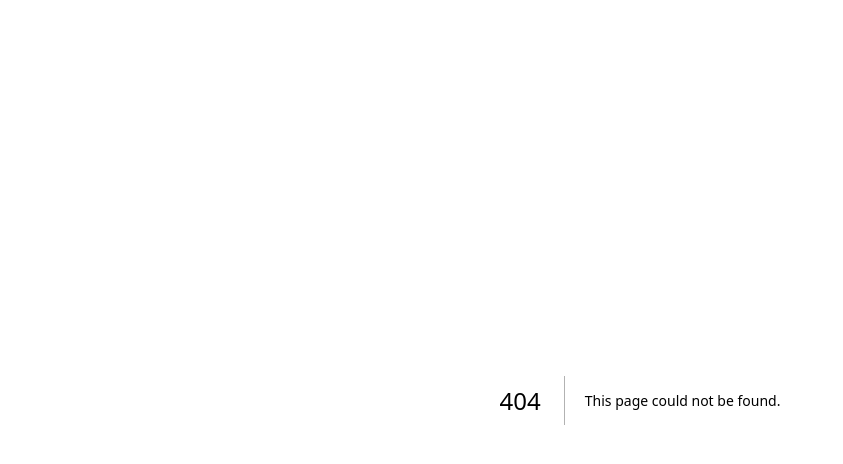
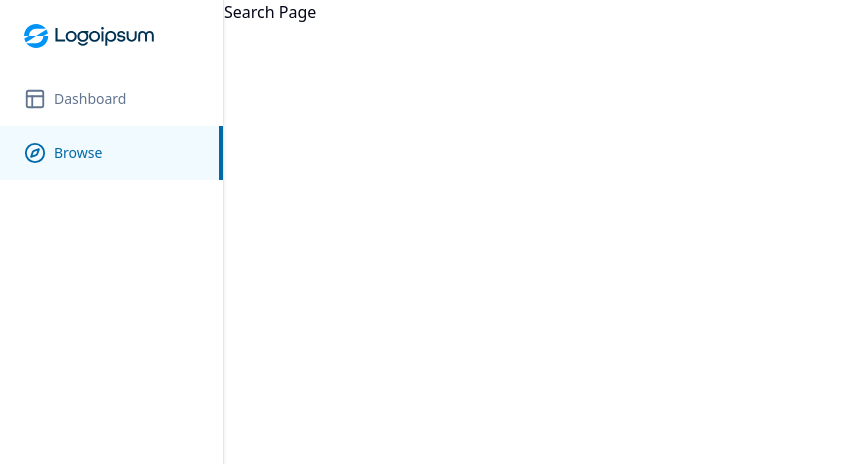
Before and after one commit to MustholihHBW/Skripsi, a Next.js app: page /search in a window 1280 px wide. Before the commit this address had no page. Shown: the top 464 px of the page, without its empty margins (0-843 px from the left). Built offline with nearby package versions, Linux system fonts and the light colour scheme.

Commit message:
menambahkan halaman browse/search

```diff
--- /dev/null
+++ b/app/(dashboard)/(routes)/search/page.tsx
@@ -0,0 +1,9 @@
+const SearchPage = () => {
+    return (
+        <div>
+            <h1>Search Page</h1>
+        </div>
+    );
+}
+
+export default SearchPage;
--- a/app/(dashboard)/layout.tsx
+++ b/app/(dashboard)/layout.tsx
@@ -10,7 +10,9 @@
             <div className="hidden md:flex h-full w-56 flex-col fixed inset-y-0 z-50">
                 <Sidebar/>
             </div>
-            {children}
+            <main className="md:pl-56 h-full">
+                {children}
+            </main>
         </div>
     );
 };
```
